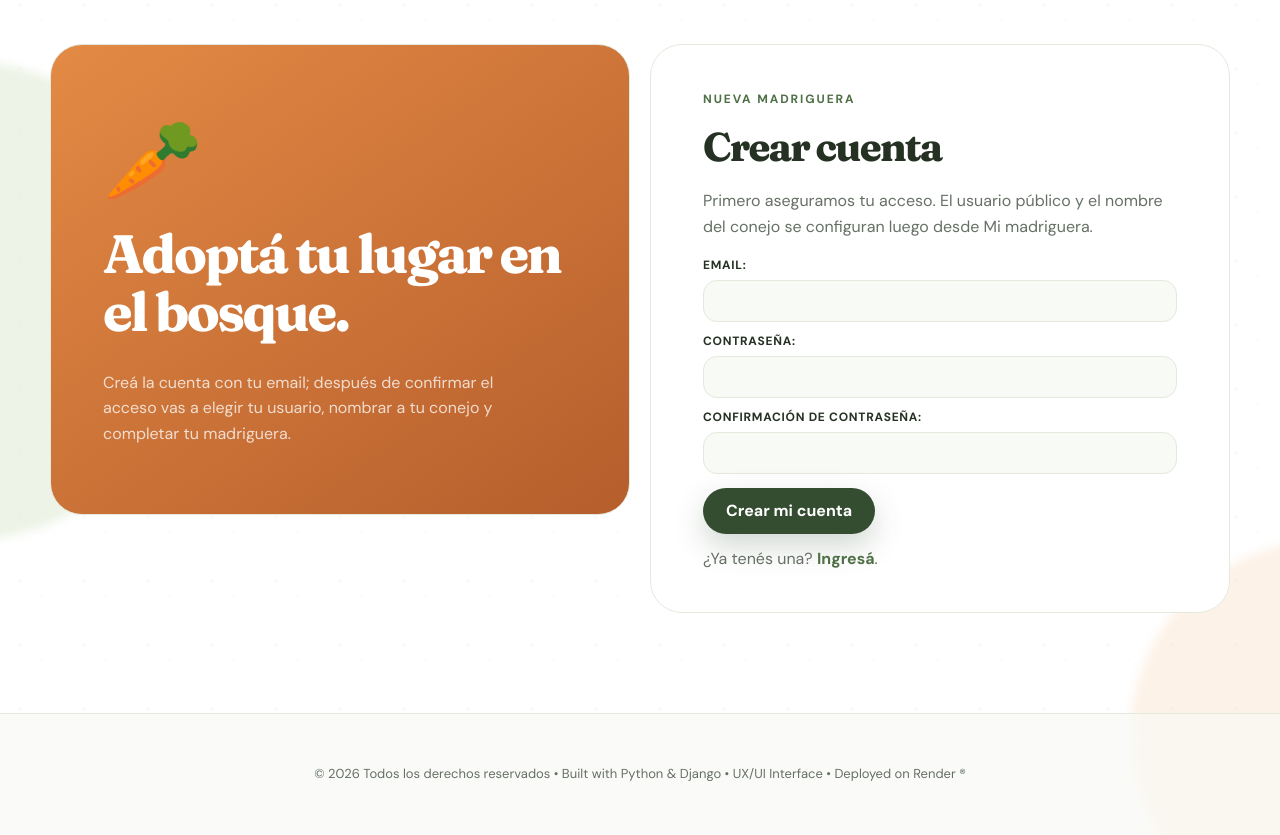
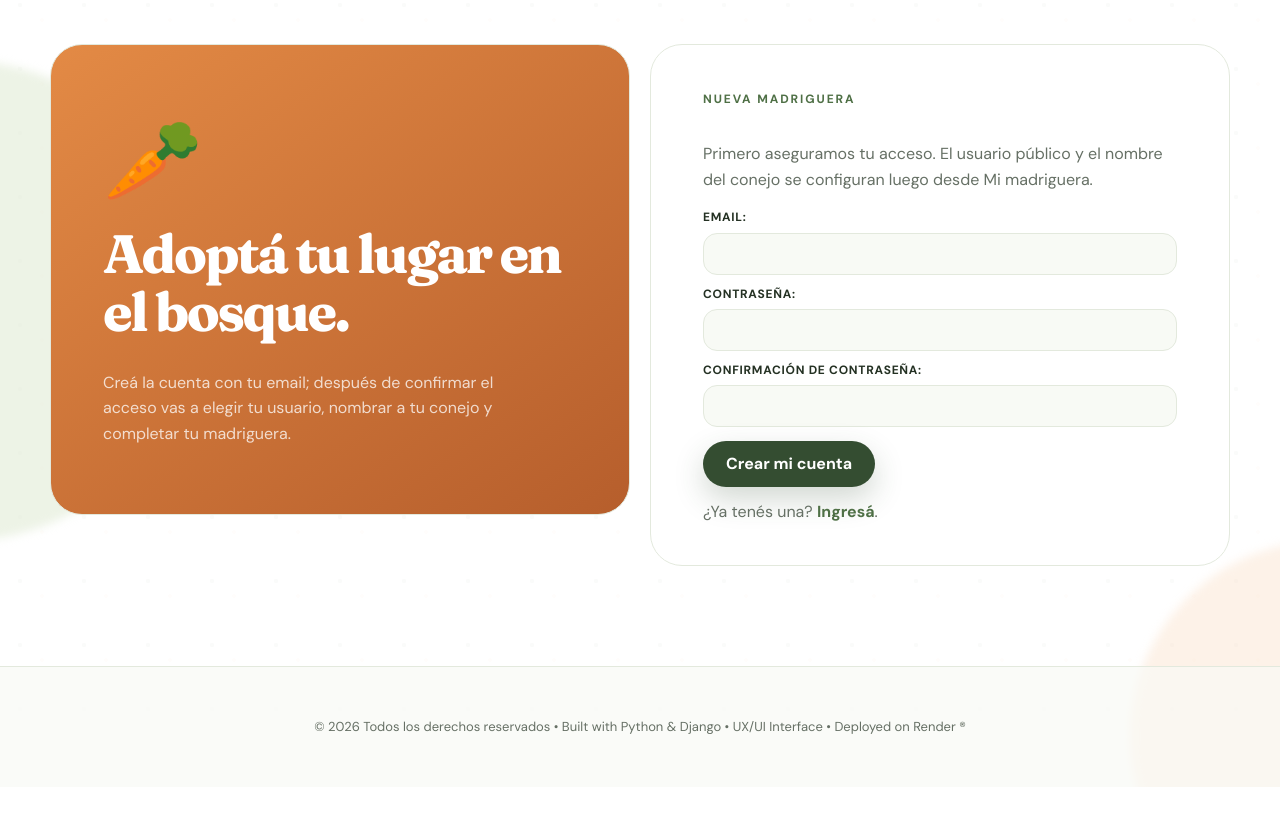
Before and after one commit to lu-developer476/Bunny-Quest, a Django app: page /cuenta/registro/ in a window 1280 px wide. Shown: the part 79-914 px from the top of the page. After the commit the page ends 866 px from the top, so only its background shows below. Run offline with Django 5.2, Linux system fonts and the light colour scheme.

Commit message:
Remove duplicate auth page titles (#49)

```diff
--- a/templates/registration/login.html
+++ b/templates/registration/login.html
@@ -3,7 +3,7 @@
 {% block content %}
 <section class="auth-section container">
   <div class="auth-art"><span>🐇</span><h1>Volvé a tu madriguera.</h1><p>Tus récords, tu conejo y tus zanahorias te estaban esperando.</p></div>
-  <div class="auth-card"><span class="eyebrow">Acceso de jugadores</span><h2>Ingresar</h2>
+  <div class="auth-card"><span class="eyebrow">Acceso de jugadores</span>
     {% if form.errors %}<div class="form-error">Usuario o contraseña incorrectos.</div>{% endif %}
     <form method="post" class="styled-form">{% csrf_token %}{{ form.as_p }}{% if next %}<input type="hidden" name="next" value="{{ next }}">{% endif %}<button class="button button-primary" type="submit">Entrar</button></form>
     <p class="auth-foot">¿No tenés cuenta? <a href="{% url 'signup' %}">Creala gratis</a>.</p>
--- a/templates/registration/signup.html
+++ b/templates/registration/signup.html
@@ -3,6 +3,6 @@
 {% block content %}
 <section class="auth-section auth-section-compact container">
   <div class="auth-art auth-art-green"><span>🥕</span><h1>Adoptá tu lugar en el bosque.</h1><p>Creá la cuenta con tu email; después de confirmar el acceso vas a elegir tu usuario, nombrar a tu conejo y completar tu madriguera.</p></div>
-  <div class="auth-card"><span class="eyebrow">Nueva madriguera</span><h2>Crear cuenta</h2><p class="form-note">Primero aseguramos tu acceso. El usuario público y el nombre del conejo se configuran luego desde Mi madriguera.</p><form method="post" class="styled-form">{% csrf_token %}{{ form.as_p }}<button class="button button-primary" type="submit">Crear mi cuenta</button></form><p class="auth-foot">¿Ya tenés una? <a href="{% url 'login' %}">Ingresá</a>.</p></div>
+  <div class="auth-card"><span class="eyebrow">Nueva madriguera</span><p class="form-note">Primero aseguramos tu acceso. El usuario público y el nombre del conejo se configuran luego desde Mi madriguera.</p><form method="post" class="styled-form">{% csrf_token %}{{ form.as_p }}<button class="button button-primary" type="submit">Crear mi cuenta</button></form><p class="auth-foot">¿Ya tenés una? <a href="{% url 'login' %}">Ingresá</a>.</p></div>
 </section>
 {% endblock %}
```
